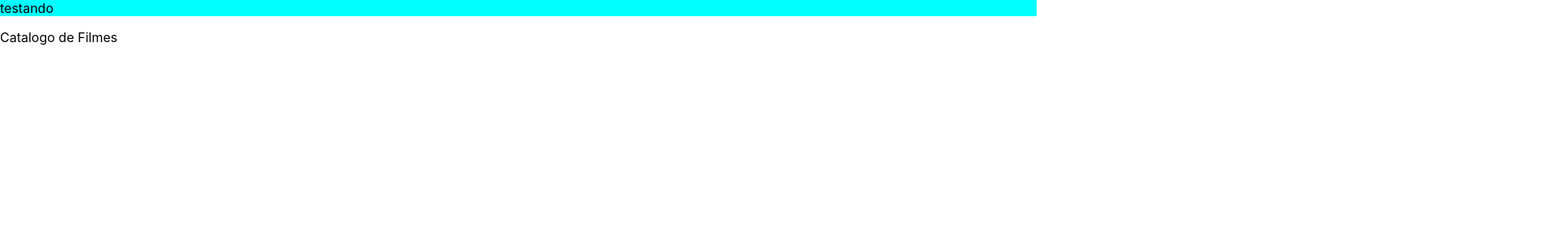
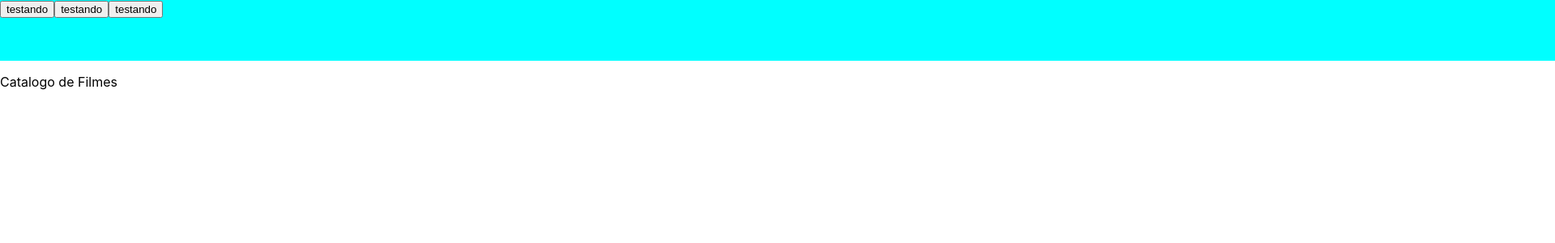
Before and after one commit to acazbenassi/trabalhoAPIfilmes, a React (Create React App) app: page / in a window 1280 px wide. Shown: the top 300 px of the page at 81% size, 1920 px wide, since content can reach past the window. Built offline with nearby package versions, Linux system fonts and the light colour scheme.

Commit message:
menu e botões

```diff
--- a/src/App.js
+++ b/src/App.js
@@ -1,12 +1,12 @@
 
 import './App.css';
-import Card from './componentes/card/card';
+import Menu from './componentes/card/menu';
 
 
 function App() {
   return (
     <div className="App">
-      <Card></Card>
+      <Menu></Menu>
       <p>Catalogo de Filmes</p>
     </div>
   );
--- a/src/componentes/card/card.css
+++ /dev/null
@@ -1,9 +0,0 @@
-.Card{
-background-color: aqua;
-
-
-
-
-
-
-}
--- a/src/componentes/card/card.js
+++ /dev/null
@@ -1,12 +0,0 @@
-import "./card.css";
-
-
-function Card() {
-    return (
-      <div className="Card">
-        testando
-      </div>
-    );
-  }
-
-  export default Card;
--- /dev/null
+++ b/src/componentes/card/menu.css
@@ -0,0 +1,11 @@
+.menu{
+background-color: aqua;
+height: 75px;
+width: 2000px;
+box-sizing: border-box;
+flex-wrap: nowrap;
+
+
+
+
+}
--- /dev/null
+++ b/src/componentes/card/menu.js
@@ -0,0 +1,15 @@
+import "./menu.css";
+
+
+function Menu() {
+    return (
+      <div className="menu">
+
+        <button>testando</button>
+        <button>testando</button>
+        <button>testando</button>
+      </div>
+    );
+  }
+
+  export default Menu;
```
